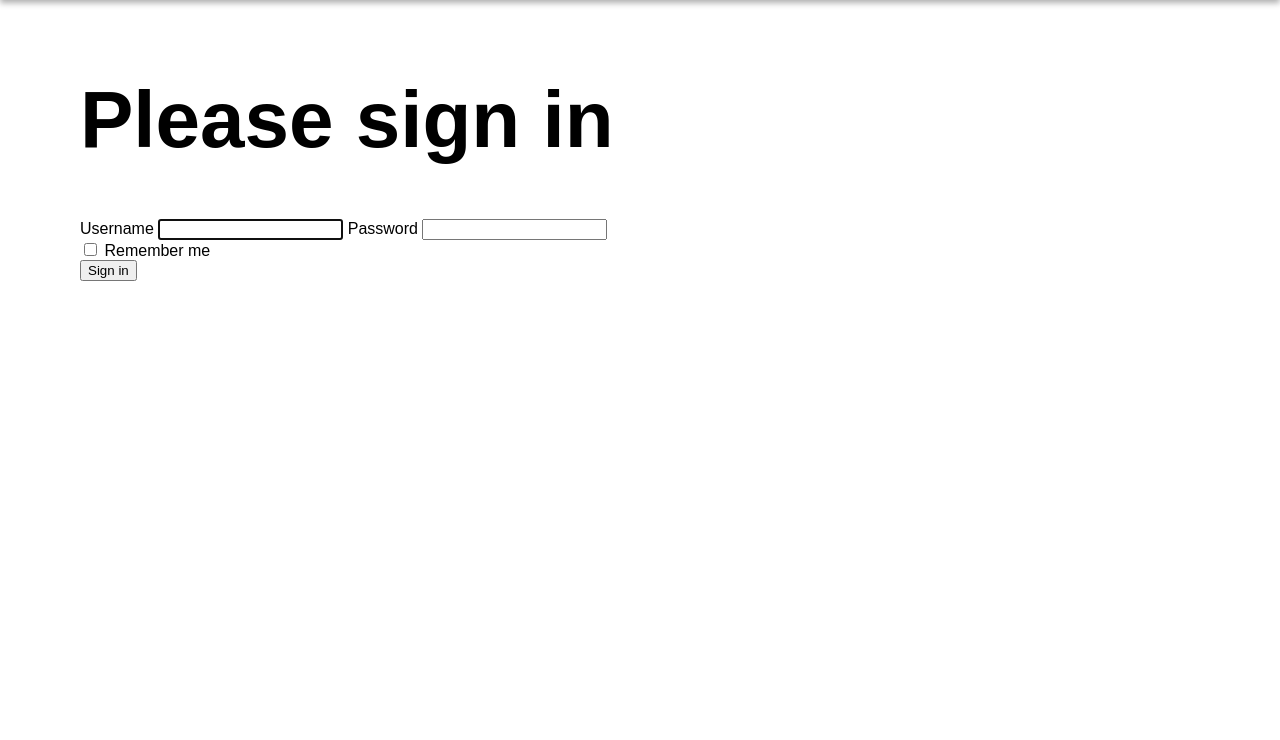
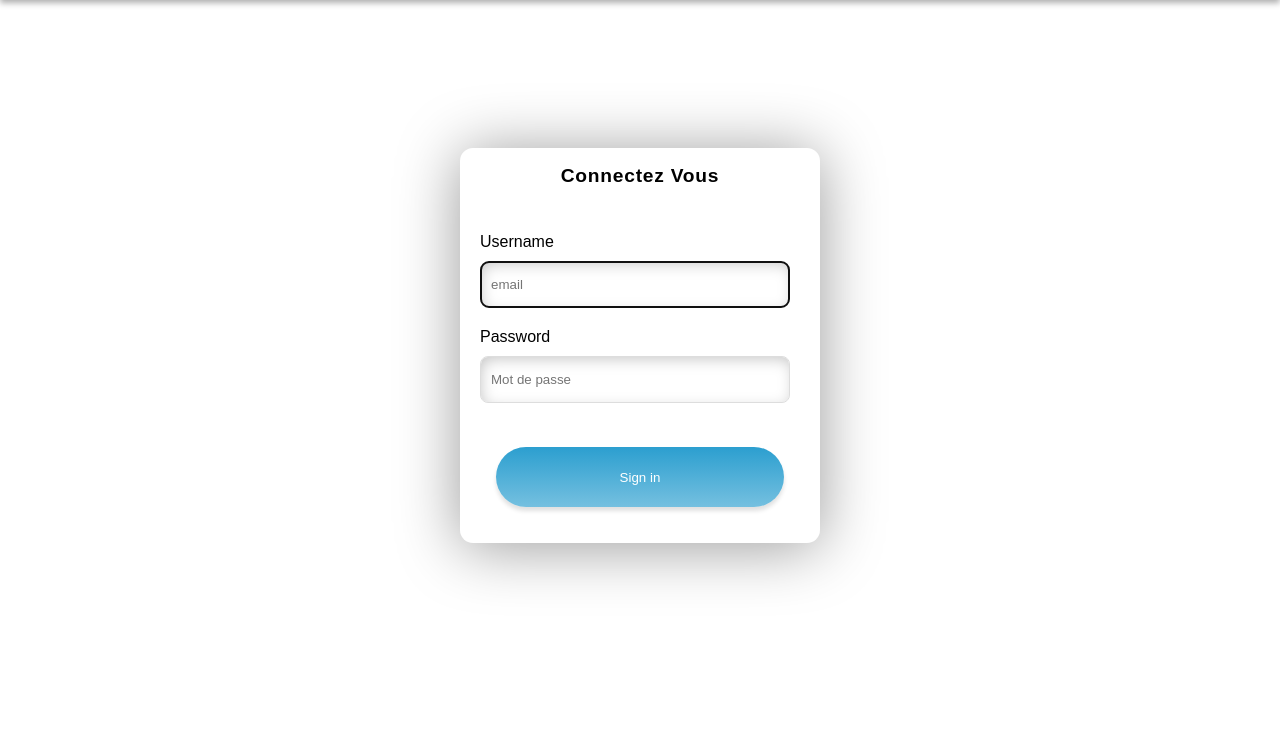
Before and after one commit to yaperson/self-feedback1, a Symfony app: template templates/security/login.html.twig in a window 1280 px wide. Shown: the part 60-800 px from the top of the page. Run offline with Twig, Linux system fonts and the light colour scheme; the template is opened without the code that fills it, so the values that code supplies are empty; some libraries are stand-ins or nearby versions.

Commit message:
YLG_Style-and-secure-DAZAGNE

```diff
--- a/public/css/login.css
+++ b/public/css/login.css
@@ -5,7 +5,7 @@
     max-width: 320px;
     background: #ffffff;
     position: relative;
-    padding-bottom: 80px;
+    padding-bottom: 120px;
     box-shadow: 0px 4px 63px rgba(0, 0, 0, 0.4);
     margin: auto;
     margin-top: 10%;
@@ -14,7 +14,8 @@
     .login_inputs {
     display: block;
     padding: 15px 10px;
-    margin-bottom: 10px;
+    margin-top: 10px;
+    margin-bottom: 20px;
     width: 90%;
     border: 1px solid #ddd;
     color: rgb(112, 112, 112);
@@ -40,6 +41,10 @@
         max-width: 30px;
     }
 
+    .login_label {
+        padding-bottom: 10px;
+    }
+
     #btn5 {
     width: 80%;
     height: 100%;
--- a/public/css/style.css
+++ b/public/css/style.css
@@ -12,7 +12,7 @@ body{
 }
 
 main {
-  margin: 5rem;
+  margin-top: 5rem;
 }
 
 #btn5 {
--- a/src/Controller/ClassesController.php
+++ b/src/Controller/ClassesController.php
@@ -20,6 +20,8 @@ class ClassesController extends AbstractController
      */
     public function index(ClassesRepository $classesRepository): Response
     {
+        $this->denyAccessUnlessGranted('ROLE_USER');
+
         return $this->render('classes/index.html.twig', [
             'classes' => $classesRepository->findAll(),
         ]);
@@ -30,6 +32,8 @@ class ClassesController extends AbstractController
      */
     public function new(Request $request): Response
     {
+        $this->denyAccessUnlessGranted('ROLE_ADMIN');
+
         $class = new Classes();
         $form = $this->createForm(ClassesType::class, $class);
         $form->handleRequest($request);
--- a/templates/security/login.html.twig
+++ b/templates/security/login.html.twig
@@ -2,7 +2,12 @@
 
 {% block title %}Log in!{% endblock %}
 
+ {% block stylesheets %}
+     <link rel="stylesheet" href="css/login.css">
+ {% endblock %}
+
 {% block body %}
+<div class="login_form">
     <form method="post">
         {% if error %}
             <div class="alert alert-danger">{{ error.messageKey|trans(error.messageData, 'security') }}</div>
@@ -14,11 +19,11 @@
             </div>
         {% endif %}
 
-    <h1 class="h3 mb-3 font-weight-normal">Please sign in</h1>
-    <label for="inputUsername">Username</label>
-    <input type="text" value="{{ last_username }}" name="username" id="inputUsername" class="form-control" autocomplete="username" required autofocus>
-    <label for="inputPassword">Password</label>
-    <input type="password" name="password" id="inputPassword" class="form-control" autocomplete="current-password" required>
+        <h1 class="login_title"> Connectez vous </h1>
+        <label for="inputUsername" class="login_label">Username</label>
+        <input type="text" value="{{ last_username }}" name="username" id="inputUsername" class="login_inputs" autocomplete="username" required autofocus placeholder="email">
+        <label for="inputPassword" class="login_label">Password</label>
+        <input type="password" name="password" id="inputPassword" class="login_inputs" autocomplete="current-password" required placeholder="Mot de passe">
 
         <input type="hidden" name="_csrf_token"
             value="{{ csrf_token('authenticate') }}"
@@ -28,15 +33,17 @@
             {# remember_me option below your firewall to activate remember me functionality.
             See https://symfony.com/doc/current/security/remember_me.html #}
 
-        <div class="checkbox mb-3">
+            {# <div class="checkbox mb-3">
                 <label>
                     <input type="checkbox" name="_remember_me"> Remember me
                 </label>
-        </div>
+            </div> #}
 
 
-    <button class="btn btn-lg btn-primary" type="submit">
+        <button class="login_inputs" id="btn5" type="submit">
             Sign in
         </button>
+
     </form>
+</div>
 {% endblock %}
```
Also changed, not shown: src/Controller/UserController.php (+10 -0 lines), templates/default/index.html.twig (+37 -9 lines), 1 other file. Lines whose indentation alone changed are shown as unchanged.
